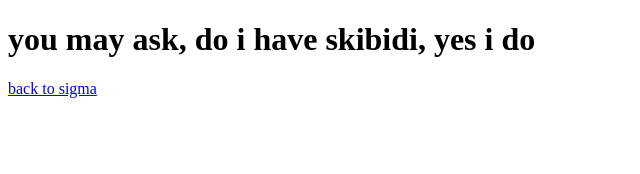
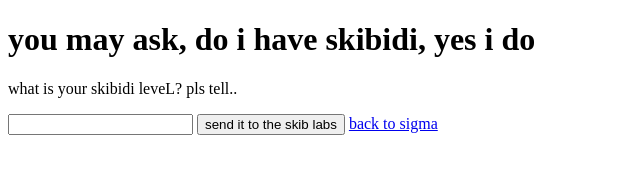
Before and after one commit to realblobii/simple-resume-site, a plain HTML site: page cool-land/skibidi-rizz.html in a window 1280 px wide. Shown: the whole page, without its empty margins (0-640 px from the left). Drawn offline with Linux system fonts and the light colour scheme.

Commit message:
skib labs

```diff
--- a/cool-land/skibidi-rizz.html
+++ b/cool-land/skibidi-rizz.html
@@ -1,5 +1,8 @@
 <!DOCTYPE html>
 <html><body>
     <h1>you may ask, do i have skibidi, yes i do</h1>
+    <p>what is your skibidi leveL? pls tell..</p>
+    <input type="text">
+    <button>send it to the skib labs</button>
     <a href="https://realblobii.github.io/simple-resume-site/index.html">back to sigma</a>
 </body></html>
```
